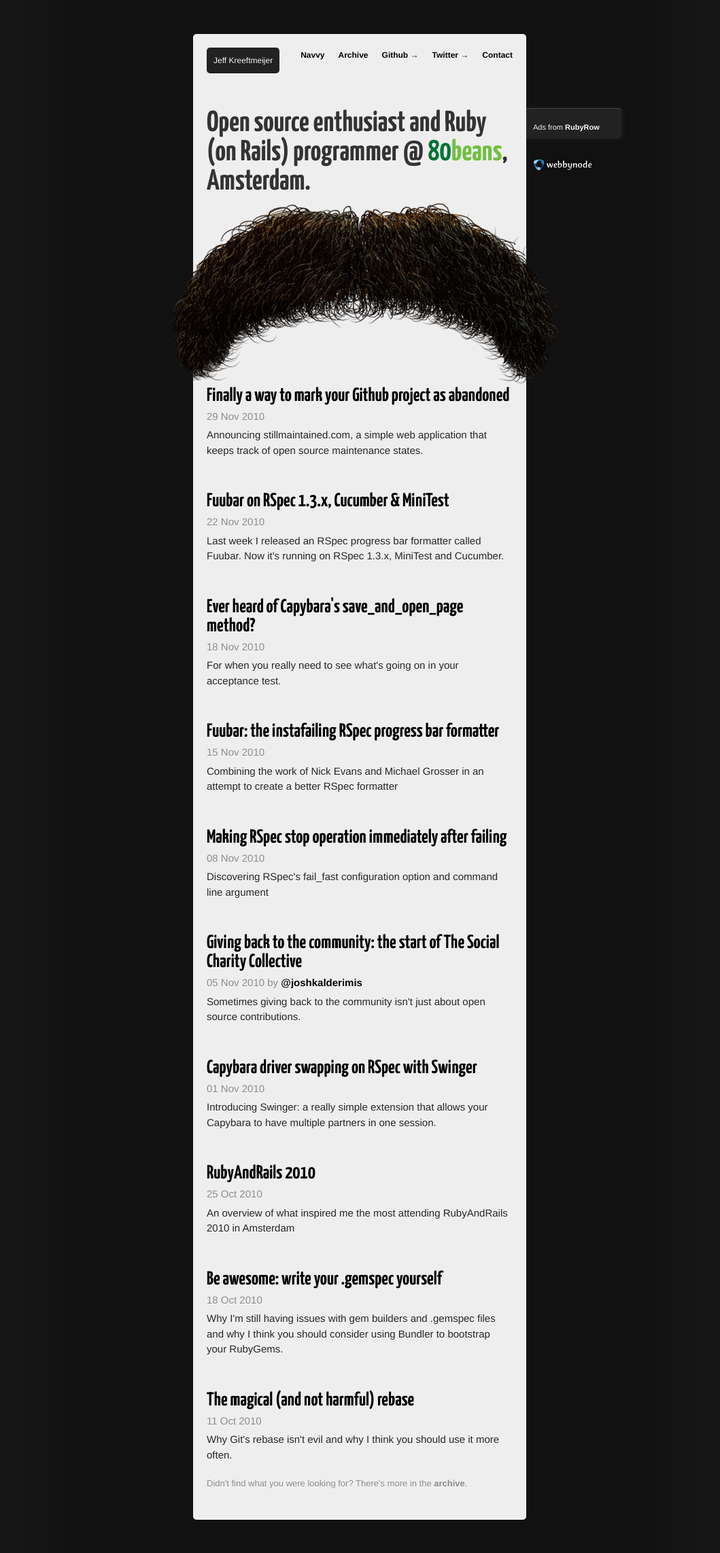
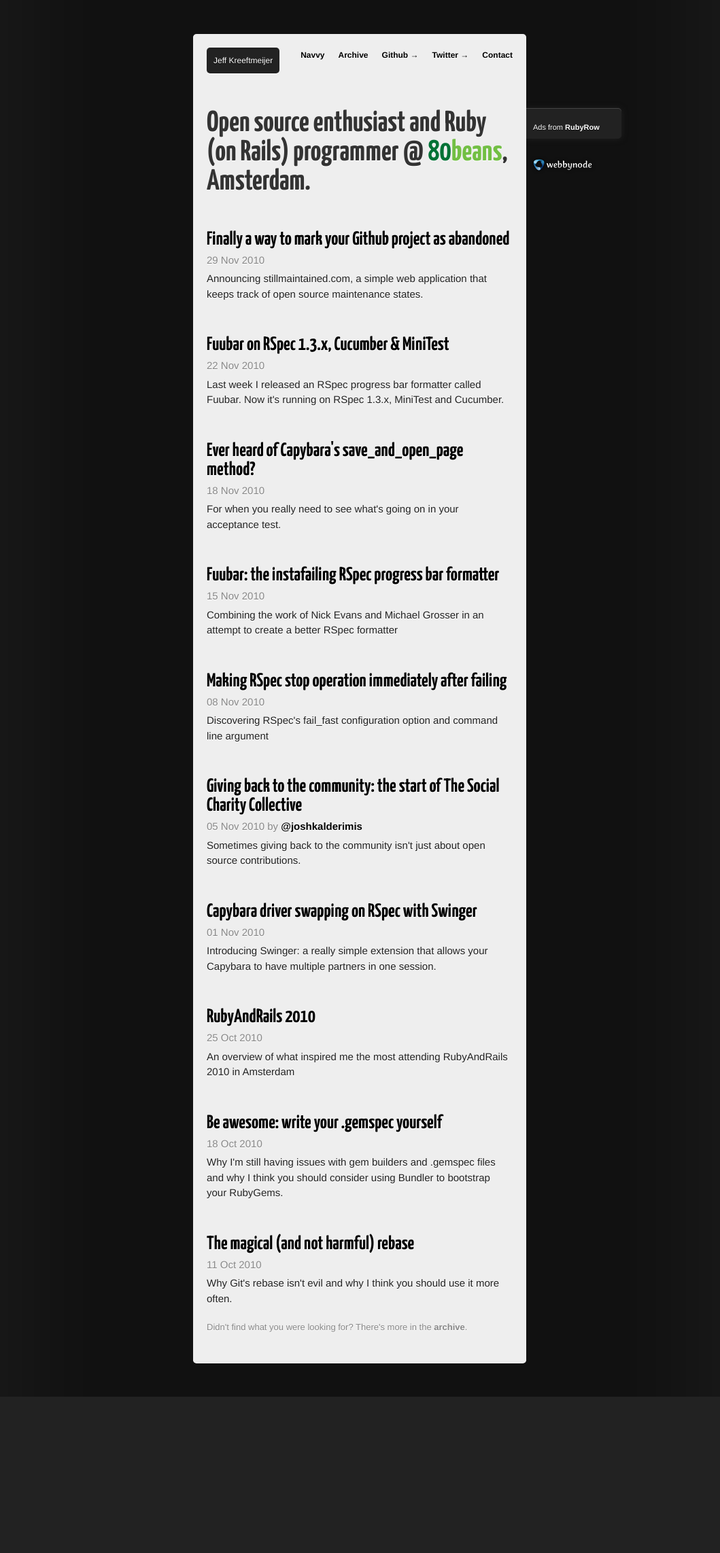
Before and after one commit to jeffkreeftmeijer/jeffkreeftmeijer.com, a Jekyll site: the page built from index.html, in a window 1280 px wide. Shown: the whole page at 68% size, without its empty margins (111-1170 px from the left). Built offline with Jekyll 4.4.1, drawn with Linux system fonts in a browser that asks for light colours; comment, search, counter and statistics services are not loaded; after the commit the page ends 2055 px from its top, so only the background shows below that.

Commit message:
Remove the mo from the homepage

```diff
--- a/index.html
+++ b/index.html
@@ -4,10 +4,6 @@
 title: Open source enthusiast and Ruby (on Rails) programmer @ <a href="http://80beans.com"><span id="eighty">80</span><span id="beans">beans</span></a>, Amsterdam.
 excerpt: Jeff Kreeftmeijer; Open source enthusiast and Ruby (on Rails) programmer @ 80beans, Amsterdam.
 ---
-
-<a href="/2010/giving-back-to-the-community-the-start-of-the-social-charity-collective/">
-  <img id="mo" src="/images/mo.png" alt="Mo" title="Giving back to the community: the start of The Social Charity Collective"/>
-</a>
 
 {% for post in site.posts limit:10 %}
   <div class="post">
```
